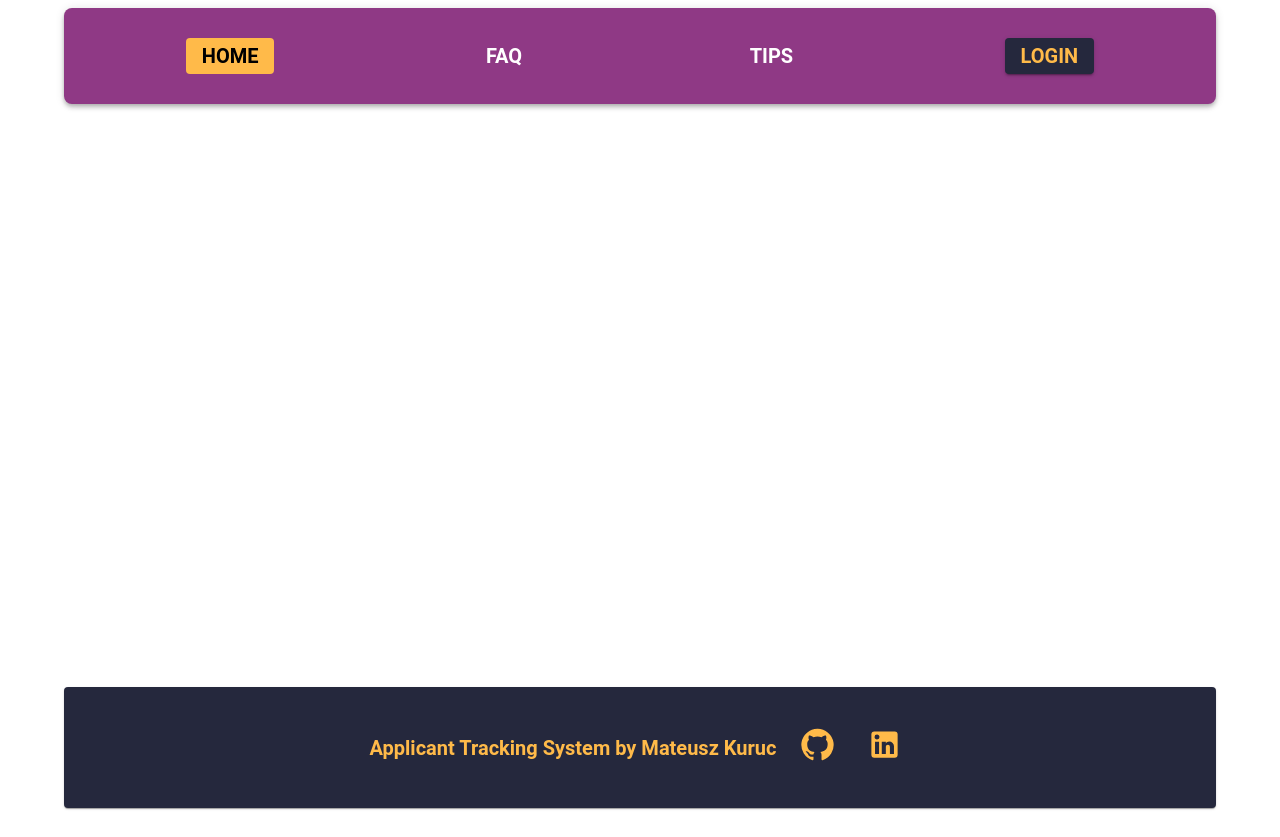
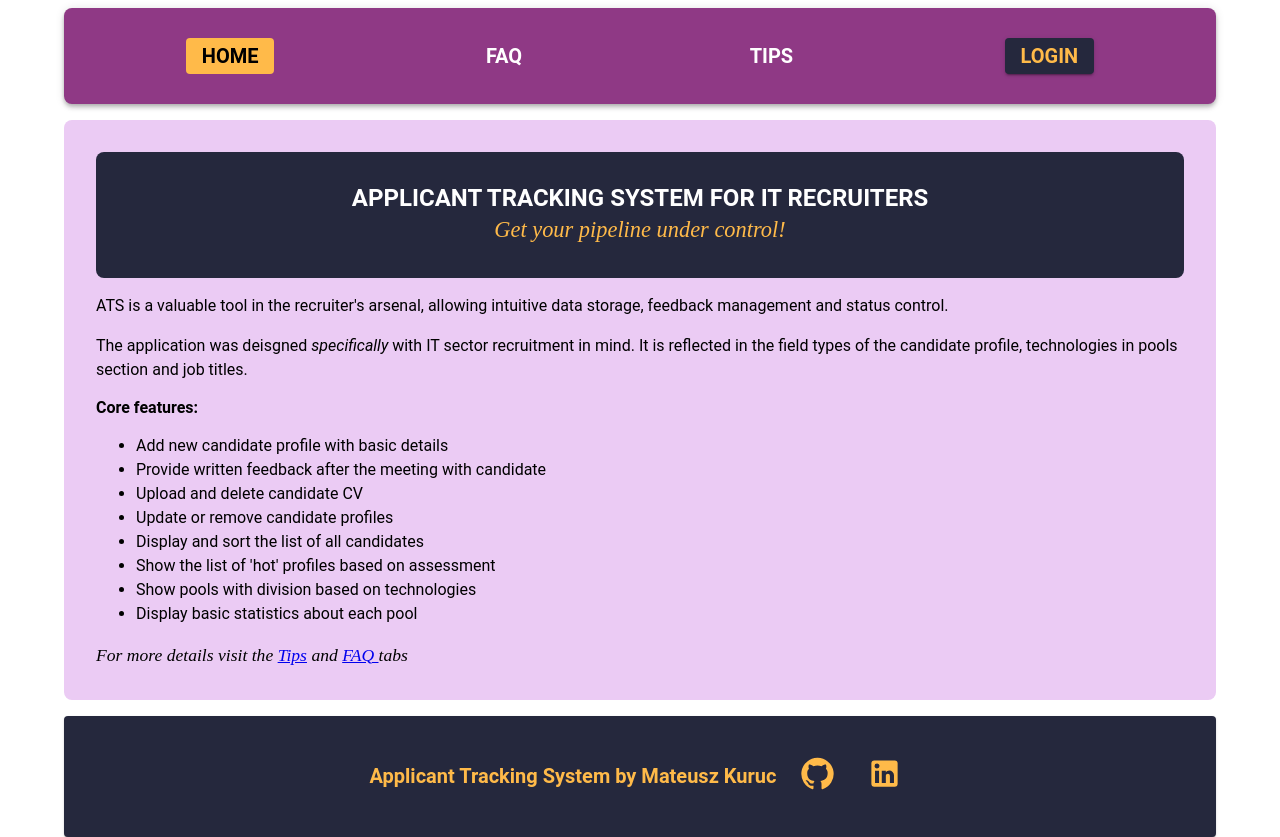
Before and after one commit to MateuszKuruc/ATS-recruitment-app, a React (Create React App) app in the folder ats-frontend/: page / in a window 1280 px wide. Before the commit the page ends 816 px from the top, so only its background shows below. Built offline with nearby package versions, Linux system fonts and the light colour scheme; no server answers.

Commit message:
set up basic outline of home page

```diff
--- a/ats-frontend/src/components/Info/HomePage.js
+++ b/ats-frontend/src/components/Info/HomePage.js
@@ -1,15 +1,90 @@
 import AnimatedPage from "../Layout/AnimatedPage";
 import styled from "styled-components";
+import { Typography } from "@mui/material";
+import { Link } from "react-router-dom";
 
 const MainContainer = styled.div`
+  background-color: #ebcbf4;
+  flex: 1;
+  margin-bottom: 1rem;
+  padding: 2rem;
+  border-radius: 0.5rem;
 
-`
+  @media (max-width: 768px) {
+    padding: 0.5rem;
+  }
+`;
+const Header = styled.div`
+  display: flex;
+  flex-direction: column;
+  justify-content: center;
+  align-items: center;
+  background-color: #25283d;
+  padding: 2rem;
+  border-radius: 0.5rem;
+
+  @media (max-width: 768px) {
+    padding: 0.5rem;
+  }
+`;
+
+const Content = styled.div``;
+
+const HeaderTypography = styled(Typography)`
+  color: #ffba49;
+  color: white;
+  // color: #8F3985;
+`;
+
+const HeaderCaption = styled(Typography)`
+  color: #ffba49;
+`;
 
 const HomePage = () => {
+  const title =
+    window.innerWidth <= 768
+      ? "ATS FOR IT RECRUITERS"
+      : "APPLICANT TRACKING SYSTEM FOR IT RECRUITERS";
+
   return (
     <AnimatedPage>
       <MainContainer>
-
+        <Header>
+          <HeaderTypography variant="h4">{title}</HeaderTypography>
+          <HeaderCaption variant="italic3" style={{ color: "#FFBA49" }}>
+            Get your pipeline under control!
+          </HeaderCaption>
+        </Header>
+        <Content>
+          <Typography variant="body1">
+            <p>
+              ATS is a valuable tool in the recruiter's arsenal, allowing
+              intuitive data storage, feedback management and status control.
+            </p>
+            <p>
+              The application was deisgned <em>specifically</em> with IT sector
+              recruitment in mind. It is reflected in the field types of the
+              candidate profile, technologies in pools section and job titles.
+            </p>
+          </Typography>
+          <Typography variant="h6">Core features:</Typography>
+          <Typography variant="body1">
+            <ul>
+              <li>Add new candidate profile with basic details</li>
+              <li>Provide written feedback after the meeting with candidate</li>
+              <li>Upload and delete candidate CV</li>
+              <li>Update or remove candidate profiles</li>
+              <li>Display and sort the list of all candidates</li>
+              <li>Show the list of 'hot' profiles based on assessment</li>
+              <li>Show pools with division based on technologies</li>
+              <li>Display basic statistics about each pool</li>
+            </ul>
+          </Typography>
+          <Typography variant="italic">
+            For more details visit the <Link>Tips</Link> and <Link>FAQ </Link>
+            tabs
+          </Typography>
+        </Content>
       </MainContainer>
     </AnimatedPage>
   );
@@ -17,12 +92,9 @@ const HomePage = () => {
 
 export default HomePage;
 
-
-
-
 <div>
   <h1>Applicant Tracking System - get your pipeline under control!</h1>
   <p>
     <i>Log in to see your pipeline and work on new placements</i>
   </p>
-    </div>
+</div>;
```
Lines whose indentation alone changed are shown as unchanged.
